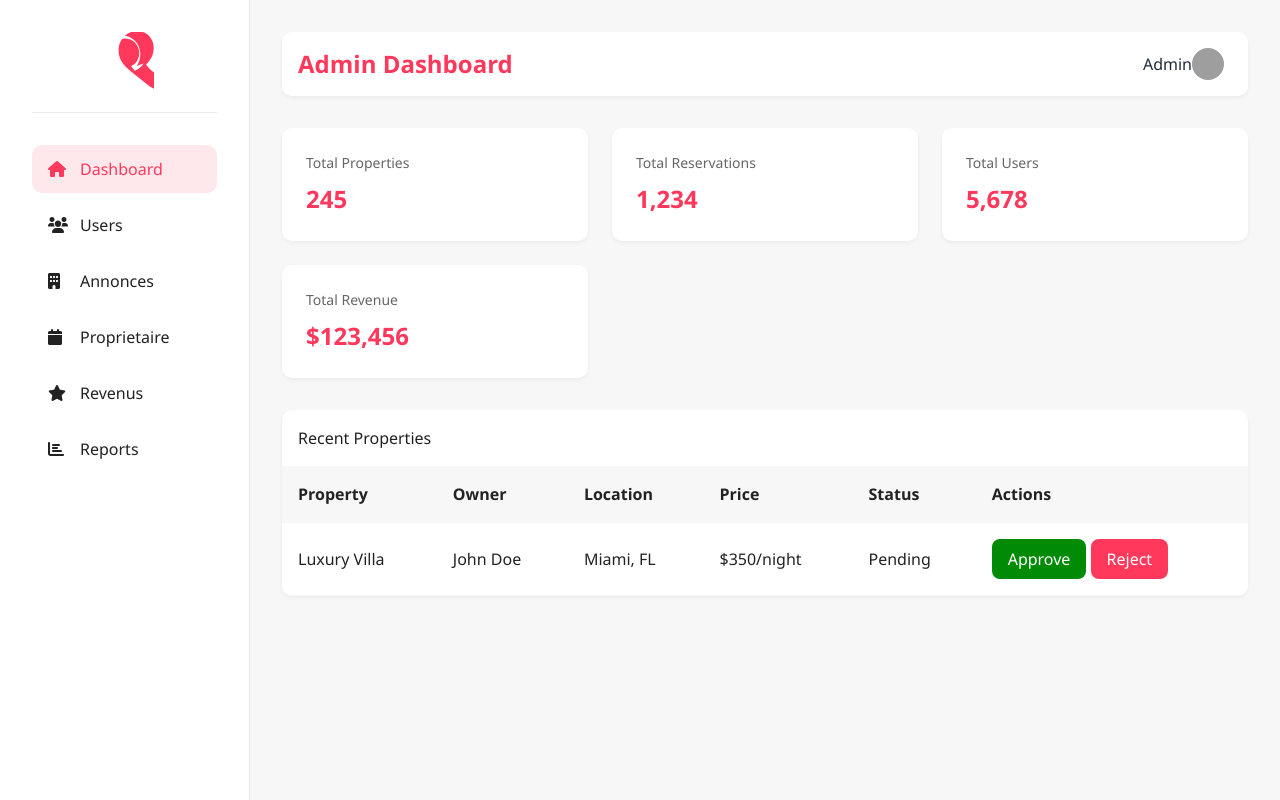
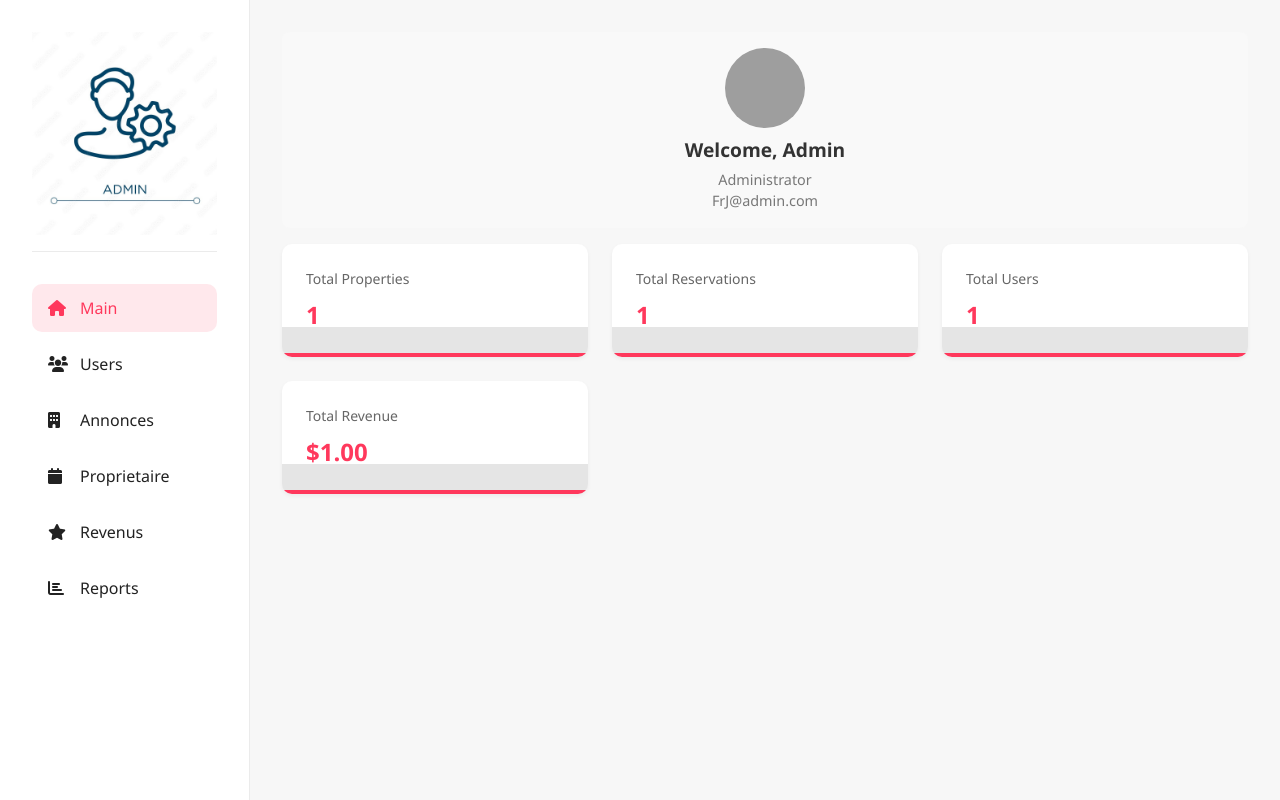
Before and after one commit to Mohamed-EDDAHMANI/Airbnb, a PHP site: template project/App/Views/admin/dashboard.php in a window 1280 px wide. Run offline with PHP 8.4, Linux system fonts and the light colour scheme; the template is opened without the code that fills it: most values are stand-ins (such as "Sample title", 1, 10 or a date in 2020); grey boxes are pictures that could not be loaded.

Commit message:
-> 14/02.10:20 -> This my last commit Dudes ^_-

```diff
--- a/project/App/Core/Router.php
+++ b/project/App/Core/Router.php
@@ -50,6 +50,5 @@ class Router
                 return;
             }
         }
-        echo "404 - Page not found";
     }
 }
--- a/project/App/Views/admin/dashboard.php
+++ b/project/App/Views/admin/dashboard.php
@@ -7,6 +7,68 @@
     <link rel="stylesheet" href="/public/assets/style/dashboard.css">
     <link href="https://cdnjs.cloudflare.com/ajax/libs/font-awesome/6.0.0/css/all.min.css" rel="stylesheet">
     <link href="https://cdn.jsdelivr.net/npm/tailwindcss@2.2.19/dist/tailwind.min.css" rel="stylesheet">
+    <style>
+        /* Stat Card Styles */
+        .stat-card {
+            position: relative;
+            overflow: hidden;
+        }
+
+        /* Stat Chart Styles */
+        .stat-chart {
+            position: absolute;
+            bottom: 0;
+            left: 0;
+            width: 100%;
+            height: 30px;
+            background-color: rgba(0, 0, 0, 0.1);
+            display: flex;
+            align-items: flex-end;
+        }
+
+        /* Stat Bar Styles */
+        .stat-bar {
+            background-color: #FF385C;
+            color: white;
+            text-align: center;
+            padding: 2px;
+            font-size: 0.7rem;
+            flex-grow: 1;
+            transition: height 0.3s ease;
+        }
+
+        /* Admin Profile Styles */
+        .admin-profile {
+            display: flex;
+            flex-direction: column; /* Stack items vertically */
+            align-items: center; /* Center items horizontally */
+            padding: 1rem;
+            background-color: #f9f9f9;
+            border-radius: 8px;
+            margin-bottom: 1rem;
+            text-align: center; /* Center text within the profile */
+        }
+
+        .admin-profile img {
+            width: 80px; /* Larger profile picture */
+            height: 80px;
+            border-radius: 50%;
+            object-fit: cover;
+            margin-bottom: 0.5rem; /* Space between image and text */
+        }
+
+        .admin-profile-info h2 {
+            font-size: 1.2rem;
+            font-weight: bold;
+            color: #333;
+            margin-bottom: 0.25rem;
+        }
+
+        .admin-profile-info p {
+            font-size: 0.9rem;
+            color: #777;
+        }
+    </style>
 </head>
 <body>
 
@@ -15,14 +77,11 @@
         <div class="sidebar">
 
             <div class="sidebar-logo">
-                <svg class="mx-auto h-16 w-auto" viewBox="0 0 1991.3 2159.5" xmlns="http://www.w3.org/2000/svg">
-                    <path d="M1851.5 1841.1c-230.9-183.9-454.5-357.5-656.4-524.5-93.6-77.4-178.1-156.4-247.1-247.6-48.9-65.4-88.9-136.4-114.5-212.7-32.5-96.5-43.6-197.4-35.8-298.5 9.2-117.3 48.4-230.8 113.5-325.4 90.5-129.8 230.4-224.3 387.4-255.5 76.6-15.7 156.9-16.5 234.5-2.2 87.4 16.1 170.2 54.4 239.8 112.5 56.1 46.7 103.4 104.5 137.9 168.6 20.4 37.8 36.3 77.7 47.5 118.5 15.3 56.1 22.8 114.2 22.4 172.4-.6 102.8-24.7 204.9-69.1 297.5-44.8 93.5-109.1 176.9-187.5 244.7 27.9 52.6 63.9 100.7 104.7 142.7 42.5 44.1 89.9 83.1 138.4 119.5 185.9 139.9 386.6 256.6 572.5 395.1 18.5 13.6 30.5 34.5 32.6 57.1 2.1 22.6-5.9 45-22.1 61l-210.9 210.9c-16.9 16.9-42.1 23.4-65.4 16.7-23.3-6.7-42.1-24.4-49.9-47.4z" fill="#FF385C"/>
-                    <path d="M1406.9 1144.7c36.9-52.6 66.1-109.5 86.5-169.1 40.8-118.2 47.5-247.3 19.4-370.4-27.5-120.1-87.5-230.4-175.9-316.4-76.1-74.5-172.6-127.4-275.8-153.9-131.6-33.7-272.9-19.5-398.3 41.4-102.5 49.5-190.5 127.4-253.1 223.1-64.5 98.7-99.6 214.1-100.2 331.5-.6 117.3 33.1 233.4 96.5 332.5 44.6 69.7 103.4 129.5 170.6 175.5 38.1 25.8 78.5 47.5 121 64.8 48.9-48.3 93.1-100.5 130.6-156.2-75.1-34.5-139.7-87.5-187.5-155.1-64.5-92-94.8-204.1-86-316.4 8.8-112.3 54.4-220.3 129.5-303.8 85.9-96.5 210.3-151.7 338.7-151.7 128.4 0 252.8 55.2 338.7 151.7 75.1 83.5 120.7 191.5 129.5 303.8 8.8 112.3-21.5 224.4-86 316.4-47.8 67.6-112.4 120.6-187.5 155.1 37.5 55.7 81.7 107.9 130.6 156.2 42.5-17.3 82.9-39 121-64.8 67.2-46 126-105.8 170.6-175.5z" fill="#fff"/>
-                </svg>
+                <img src="/public/assets/images/logo.png" alt="">
             </div>
 
             <ul class="sidebar-menu">
-                <li><a class="active" data-section="dashboard" href="/admin/proprelated/dashboard"><i class="fas fa-home"></i> Dashboard</a></li>
+                <li><a class="active" data-section="dashboard"><i class="fas fa-home"></i> Main</a></li>
                 <li><a href="/admin/proprelated/users"><i class="fas fa-users"></i> Users</a></li>
                 <li><a href="/admin/proprelated/annonces"><i class="fas fa-building"></i> Annonces</a></li>
                 <li><a href="/admin/proprelated/populaire_propritaire"><i class="fas fa-calendar"></i> Proprietaire</a></li>
@@ -34,62 +93,48 @@
 
         <div class="main-content">
 
-            <div class="header">
-                <h1 class="text-2xl font-semibold">Admin Dashboard</h1>
-                <div class="user-info flex items-center">
-                    <span class="text-gray-800">Admin </span>
-                    <img src="https://intranet.youcode.ma/storage/users/profile/thumbnail/1119-1727859809.JPG" alt="Admin" class="rounded-full h-8 w-8 object-cover mr-2">
+            <div id="dashboard" class="section active">
+
+                <div class="admin-profile">
+                    <img src="https://intranet.youcode.ma/storage/users/profile/thumbnail/1119-1727859809.JPG" alt="Admin Profile Picture">
+                    <div class="admin-profile-info">
+                        <h2>Welcome, Admin</h2>
+                        <p>Administrator</p>
+                        <p>FrJ@admin.com</p>
+                    </div>
                 </div>
-            </div>
 
-            <div id="dashboard" class="section active">
                 <div class="stats-grid">
                     <div class="stat-card">
                         <h3>Total Properties</h3>
-                        <div class="value">245</div>
+                        <div class="value"><?= htmlspecialchars($totalProperties ?? 0) ?></div>
+                        <div class="stat-chart">
+                            <div class="stat-bar" style="height: <?= ($totalProperties / 500) * 100 ?>%;"></div>
+                        </div>
                     </div>
                     <div class="stat-card">
                         <h3>Total Reservations</h3>
-                        <div class="value">1,234</div>
+                        <div class="value"><?= htmlspecialchars($totalReservations ?? 0) ?></div>
+                        <div class="stat-chart">
+                            <div class="stat-bar" style="height: <?= ($totalReservations / 2000) * 100 ?>%;"></div>
+                        </div>
                     </div>
                     <div class="stat-card">
                         <h3>Total Users</h3>
-                        <div class="value">5,678</div>
+                        <div class="value"><?= htmlspecialchars($totalUsers ?? 0) ?></div>
+                        <div class="stat-chart">
+                            <div class="stat-bar" style="height: <?= ($totalUsers / 10000) * 100 ?>%;"></div>
+                        </div>
                     </div>
                     <div class="stat-card">
                         <h3>Total Revenue</h3>
-                        <div class="value">$123,456</div>
+                        <div class="value">$<?= htmlspecialchars(number_format($totalRevenue ?? 0, 2)) ?></div>
+                        <div class="stat-chart">
+                            <div class="stat-bar" style="height: <?= ($totalRevenue / 100000) * 100 ?>%;"></div>
+                        </div>
                     </div>
                 </div>
 
-                <div class="properties-table">
-                    <h2 style="padding: 1rem;">Recent Properties</h2>
-                    <table>
-                        <thead>
-                            <tr>
-                                <th>Property</th>
-                                <th>Owner</th>
-                                <th>Location</th>
-                                <th>Price</th>
-                                <th>Status</th>
-                                <th>Actions</th>
-                            </tr>
-                        </thead>
-                        <tbody>
-                            <tr>
-                                <td>Luxury Villa</td>
-                                <td>John Doe</td>
-                                <td>Miami, FL</td>
-                                <td>$350/night</td>
-                                <td>Pending</td>
-                                <td>
-                                    <button class="btn btn-success">Approve</button>
-                                    <button class="btn btn-danger">Reject</button>
-                                </td>
-                            </tr>
-                        </tbody>
-                    </table>
-                </div>
             </div>
 
             <div id="content-area">
```
Also changed, not shown: project/App/Models/AnnonceModel.php (+9 -3 lines), project/App/Models/StatisticsModel.php (+30 -5 lines), project/App/Views/admin/proprelated/annonces.php (+9 -8 lines), project/App/config/routes.php (+4 -3 lines), project/App/controllers/AdminController.php (+45 -22 lines), project/App/Views/admin/index.php (added), project/App/Views/admin/proprelated/statistics.php (deleted), project/public/assets/images/logo.png (added), project/public/assets/style/dashboard.css.
